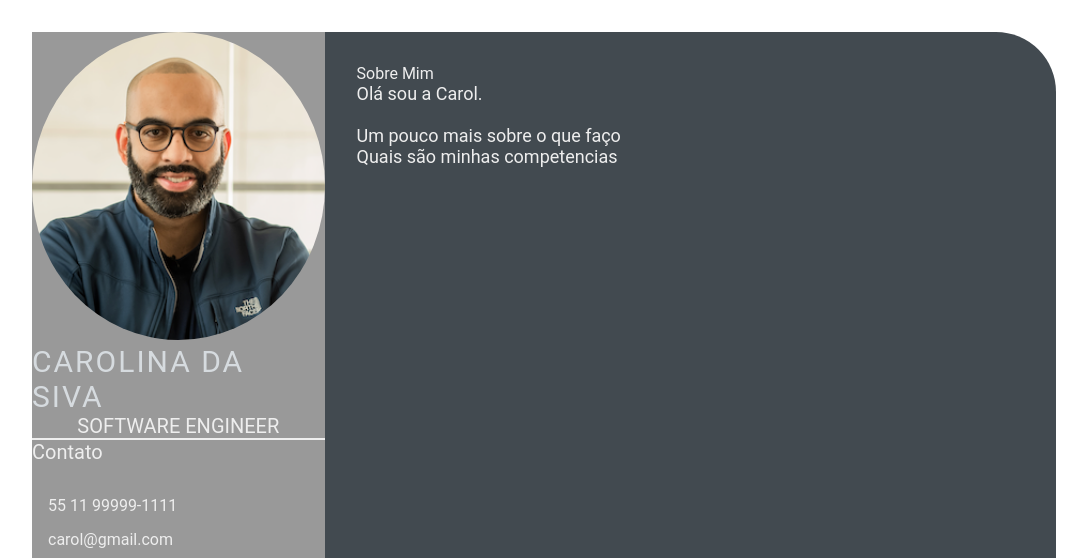
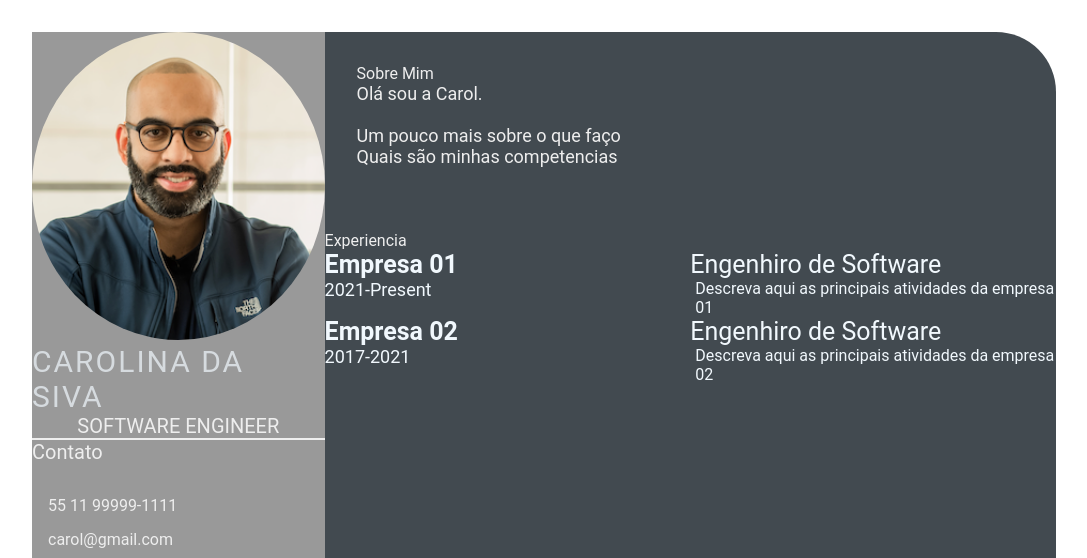
Before and after one commit to CarolinaSilvaPinto/CarolinaSilvaPinto.github.io, a plain HTML site: page index.html in a window 1280 px wide. Shown: the top 558 px of the page, without its empty margins (96-1183 px from the left). Drawn offline with Linux system fonts and the light colour scheme.

Commit message:
foi adicionado campos de experiencia no currículo

```diff
--- a/index.html
+++ b/index.html
@@ -51,6 +51,31 @@
                     </p>
                 </section>
             </div>
+            <section class="experience gap">
+                <div class="right-title">Experiencia</div>
+                <div class="experience-contents">
+                    <div class="exp-left">
+                        <p class="exp-company-name">Empresa 01</p>
+                        <p class="exp-time-period">2021-Present</p>
+                    </div>
+                    <div class="exp-right">
+                        <p class="exp-position">Engenhiro de Software</p>
+                        <p class="exp-desc">
+                            Descreva aqui as principais atividades da empresa 01
+                        </p>
+                    </div>
+                    <div class="exp-left">
+                        <p class="exp-company-name">Empresa 02</p>
+                        <p class="exp-time-period">2017-2021</p>
+                    </div>
+                    <div class="exp-right">
+                        <p class="exp-position">Engenhiro de Software</p>
+                        <p class="exp-desc">
+                            Descreva aqui as principais atividades da empresa 02
+                        </p>
+                    </div>
+                </div>
+            </section>
         </section>
     </main>
 </body>
--- a/style.css
+++ b/style.css
@@ -101,3 +101,38 @@
     font-size: 18px;
     color: #eeeeee;
 }
+
+.experience-contents,
+.education-contents,
+.awards-contents {
+    display: grid;
+    grid-template-columns: repeat(2, 1fr);
+    padding-bottom: 2rem;
+    color: #F1F8FD;
+}
+
+.exp-company-name,
+.education-school-name,
+.awards-company-name {
+    font-size: 25px;
+    font-weight: bold;
+}
+
+.exp-time-period,
+.educationp-time-period,
+.awards-time-period {
+    font-size: 18px;
+}
+
+.exp-position,
+.education-subject,
+.awards-name {
+    font-size: 25px;
+}
+
+.exp-desc,
+.education-desc,
+.awards-desc {
+    font-size: 16px;
+    padding-left: 5px;
+}
```
